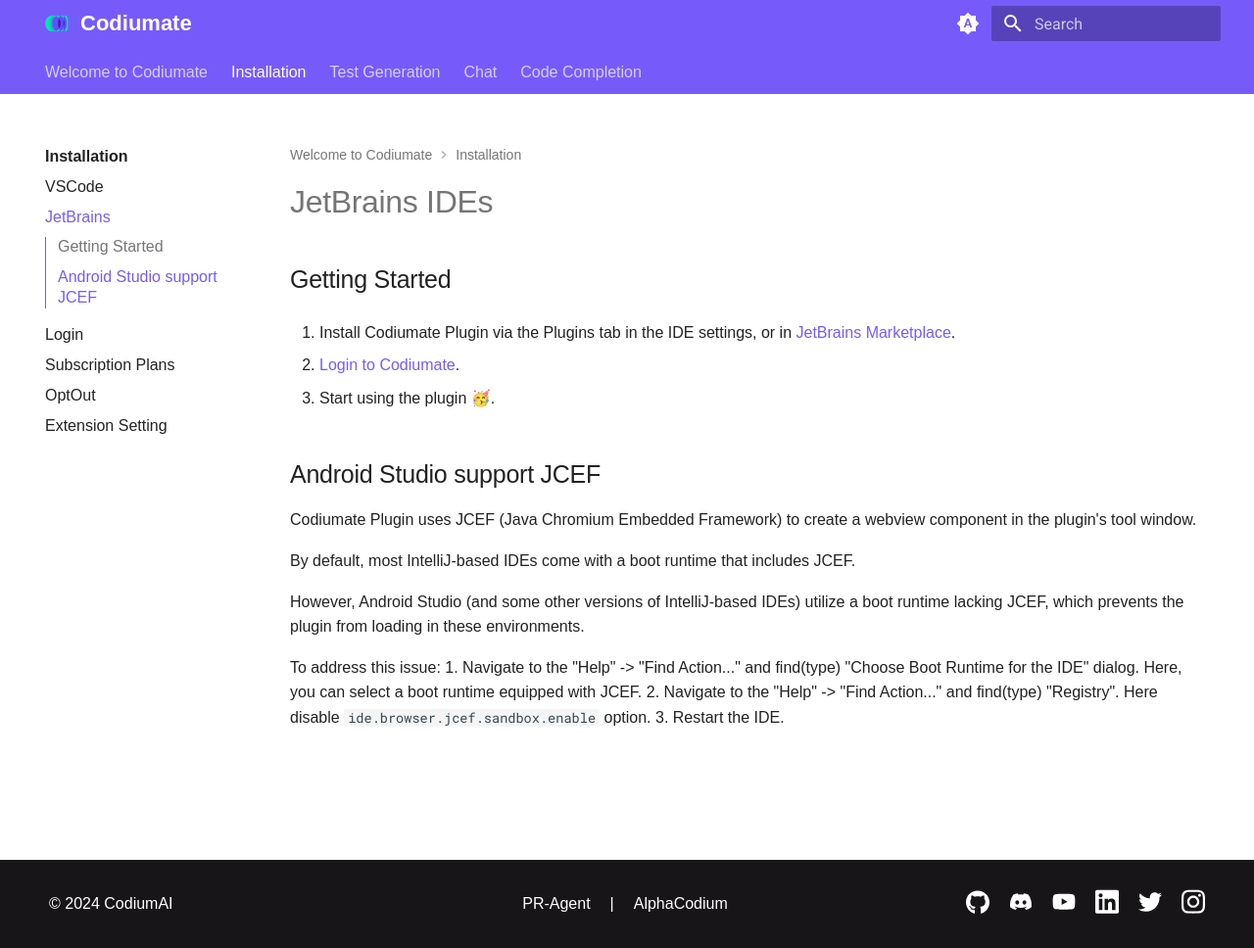
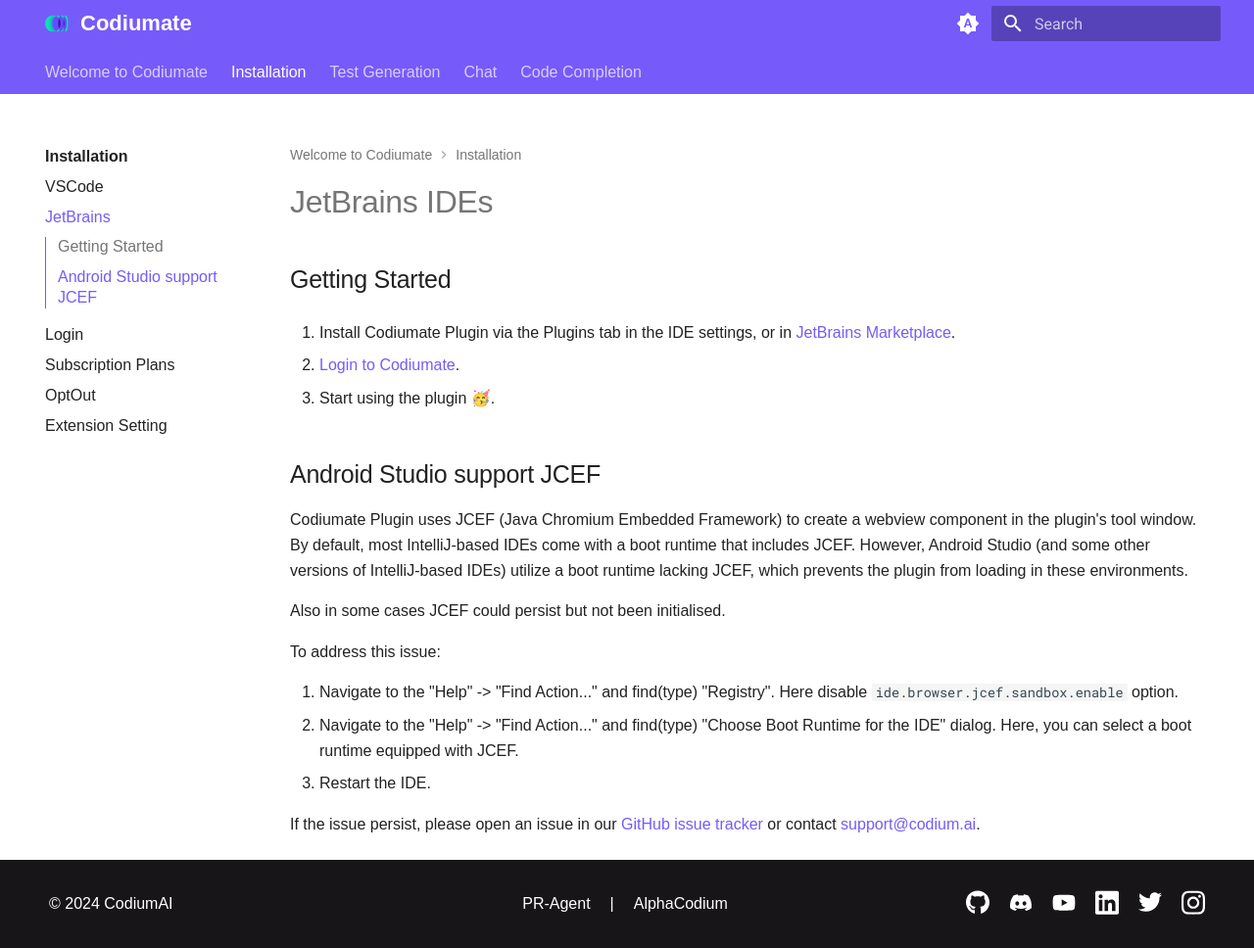
Before and after one commit to Codium-ai/codiumate-docs, an MkDocs documentation site: the page built from docs/installation/jetbrains.md, in a window 1280 px wide and 968 px high. Shown: the whole window at 98% size. Built offline with MkDocs 1.6.1 and Material for MkDocs 9.7.7, drawn with Linux system fonts in a browser that asks for light colours.

Commit message:
update docs, update android studio error message

```diff
--- a/docs/installation/jetbrains.md
+++ b/docs/installation/jetbrains.md
@@ -12,12 +12,15 @@
 ## Android Studio support JCEF
 
 Codiumate Plugin uses JCEF (Java Chromium Embedded Framework) to create a webview component in the plugin's tool window.
-
 By default, most IntelliJ-based IDEs come with a boot runtime that includes JCEF.
-
 However, Android Studio (and some other versions of IntelliJ-based IDEs) utilize a boot runtime lacking JCEF, which prevents the plugin from loading in these environments.
 
+Also in some cases JCEF could persist but not been initialised.
+
 To address this issue:
-  1. Navigate to the "Help" -> "Find Action..." and find(type) "Choose Boot Runtime for the IDE" dialog. Here, you can select a boot runtime equipped with JCEF.
-  2. Navigate to the "Help" -> "Find Action..." and find(type) "Registry". Here disable `ide.browser.jcef.sandbox.enable` option.
+
+  1. Navigate to the "Help" -> "Find Action..." and find(type) "Registry". Here disable `ide.browser.jcef.sandbox.enable` option.
+  2. Navigate to the "Help" -> "Find Action..." and find(type) "Choose Boot Runtime for the IDE" dialog. Here, you can select a boot runtime equipped with JCEF.
   3. Restart the IDE.
+
+If the issue persist, please open an issue in our [GitHub issue tracker](https://github.com/Codium-ai/codiumai-jetbrains-release/issues) or contact [support@codium.ai](mailto:support@codium.ai).
```
Also changed, not shown: docs/chat/coding-agent.md (+1 -1 lines), docs/chat/commands/test-suite.md (+9 -8 lines), docs/chat/commands/assets/test-suite-instructions.png (added), docs/chat/commands/assets/test-suite.png (added), 1 other file.
